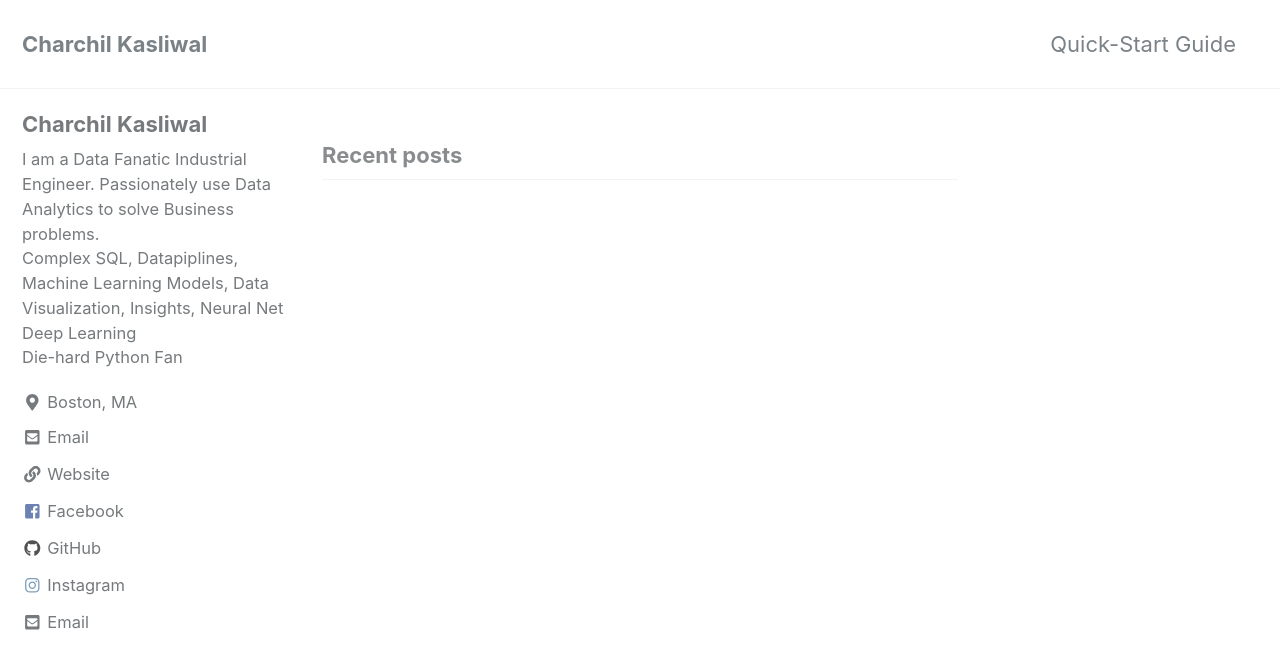
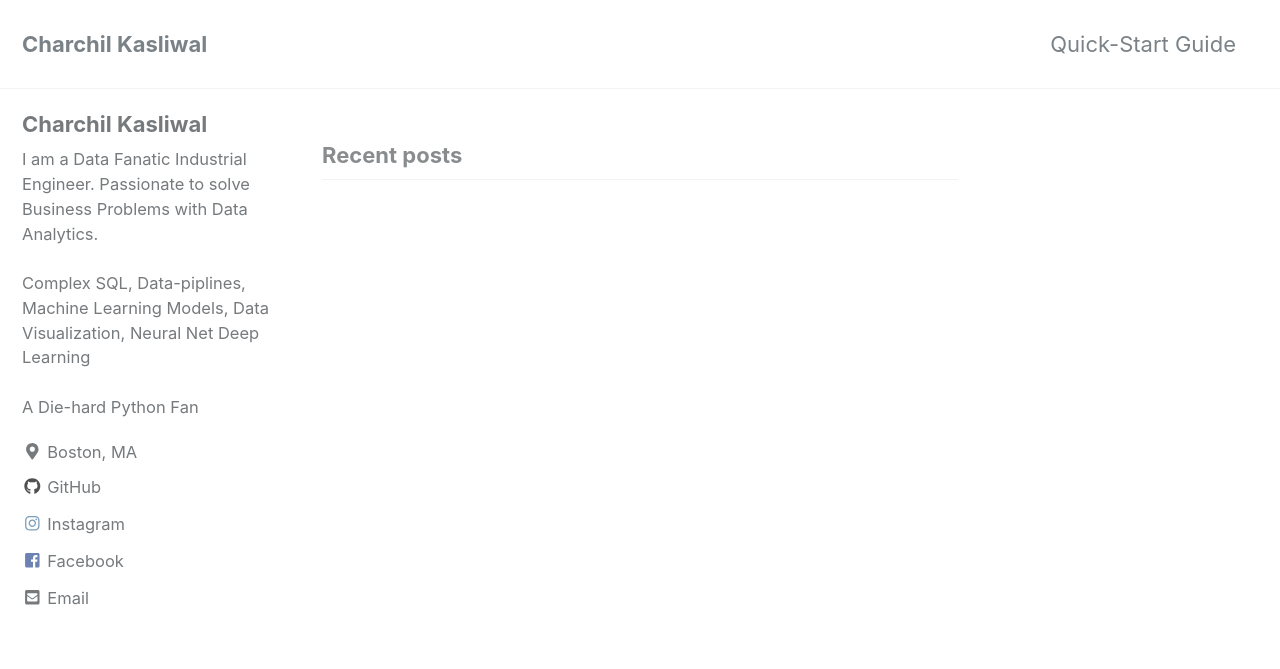
Before and after one commit to charchil10/charchil10.github.io, a Jekyll site: the page built from index.html, in a window 1280 px wide and 900 px high. Shown: the top 669 px of the window. Built offline with Jekyll 4.4.1, drawn with Linux system fonts in a browser that asks for light colours; nearby versions of some CDN libraries; the list of posts is cut into pages by our own code.

Commit message:
links debugged

```diff
--- a/_config.yml
+++ b/_config.yml
@@ -103,30 +103,29 @@ analytics:
 author:
   name             : "Charchil Kasliwal"
   avatar           : # path of avatar image, e.g. "/assets/images/bio-photo.jpg"
-  bio              : "I am a Data Fanatic Industrial Engineer. Passionately use Data Analytics to solve Business problems. <br>
-                        Complex SQL, Datapiplines, Machine Learning Models, Data Visualization, Insights, Neural Net Deep Learning <br> Die-hard Python Fan"
+  bio              : "I am a Data Fanatic Industrial Engineer. Passionate to solve Business Problems with Data Analytics. <br><br>
+                        Complex SQL, Data-piplines, Machine Learning Models, Data Visualization, Neural Net Deep Learning <br><br> A Die-hard Python Fan"
   location         : "Boston, MA"
   email            : "kasliwal.c@husky.neu.edu"
   links:
     - label: "Email"
       icon: "fas fa-fw fa-envelope-square"
-      url: "mailto:kasliwal.c@husky.neu.edu"
+      # url: "mailto:kasliwal.c@husky.neu.edu"
     - label: "Website"
       icon: "fas fa-fw fa-link"
-      url: "https://charchil10.github.io/"
+      # url: "https://charchil10.github.io/"
     - label: "Twitter"
       icon: "fab fa-fw fa-twitter-square"
       # url: "https://twitter.com/"
-    - label: "Facebook"
-      icon: "fab fa-fw fa-facebook-square"
-      url: "https://www.facebook.com/charchil.kasliwal.9"
     - label: "GitHub"
       icon: "fab fa-fw fa-github"
       url: "https://github.com/charchil10"
     - label: "Instagram"
       icon: "fab fa-fw fa-instagram"
       url: "https://www.instagram.com/charchil_/"
-
+    - label: "Facebook"
+      icon: "fab fa-fw fa-facebook-square"
+      url: "https://www.facebook.com/charchil.kasliwal.9"
 # Site Footer
 footer:
   links:
```
